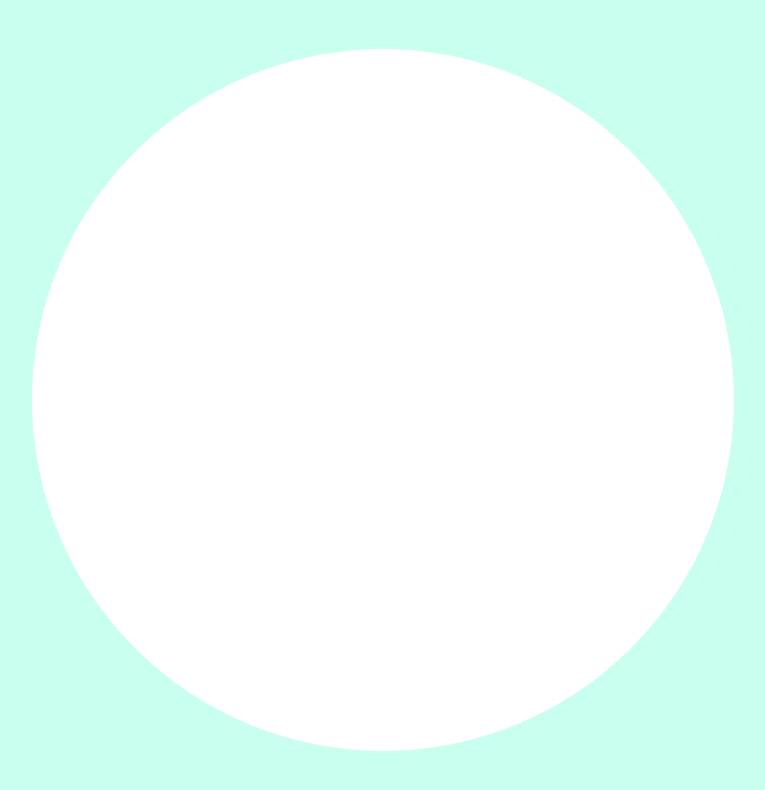
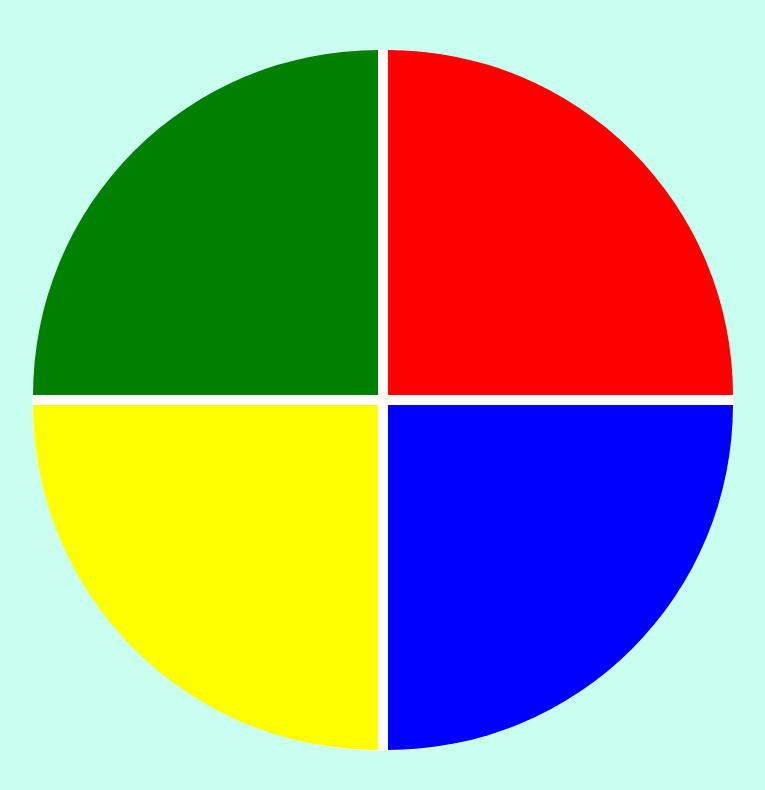
Before and after one commit to LuSN23/genius, a plain HTML site: page index.html in a window 1280 px wide. Shown: the whole page, without its empty margins (257-1022 px from the left). Drawn offline with Linux system fonts and the light colour scheme.

Commit message:
Adicionando as cores aos botões, associando as áreas ao grid template

```diff
--- a/style.css
+++ b/style.css
@@ -13,9 +13,9 @@ body {
 
 .genius {
     display: grid;
-    grid-template-areas: 'green red'
-    'yellow blue';
-    grid-gap: 10px;
+    grid-template-areas: 'verde vermelho'
+    'amarelo azul'; /*Estabelece áreas no grid e dá nome a elas*/
+    grid-gap: 10px; /*Espaço entre as areas do grid*/
     border: 1px solid #ffffff;
     background-color: #ffffff;
     border-radius: 100%;
@@ -23,3 +23,28 @@ body {
     height: 700px;
 
 }
+
+.blue {
+    grid-area: azul; /*Especifica a localização de um item dentro do grid, nesse caso o botão azul*/
+    background-color: blue;
+    border-bottom-right-radius: 100%; /*Deixa a borda de baixo direita totalmente redonda*/
+
+}
+
+.red {
+    grid-area: vermelho;
+    background-color: red;
+    border-top-right-radius: 100%;
+}
+
+.yellow {
+    grid-area: amarelo;
+    background-color: yellow;
+    border-bottom-left-radius: 100%;
+}
+
+.green {
+    grid-area: verde;
+    background-color: green;
+    border-top-left-radius: 100%;
+}
```
